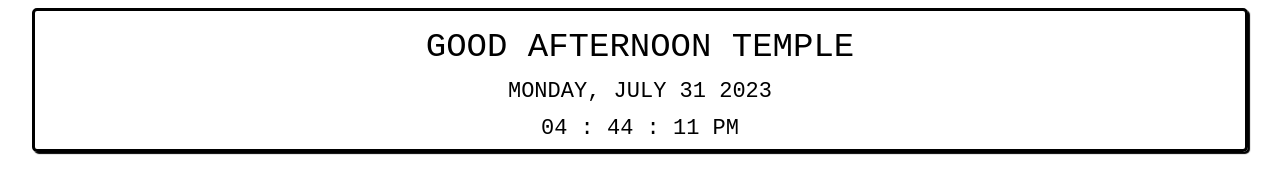
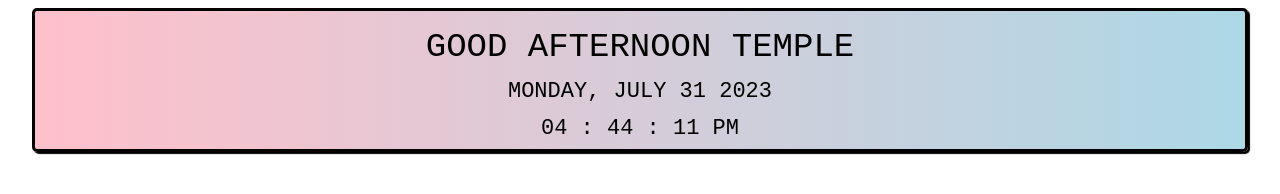
Before and after one commit to tdees1/notion, a plain HTML site: page index.html in a window 1280 px wide. Drawn offline with Linux system fonts and the light colour scheme.

Commit message:
Update index.html

```diff
--- a/index.html
+++ b/index.html
@@ -18,6 +18,7 @@
         .widget {
             padding: 5px 5px ;
             color: #000000;
+            background-image: linear-gradient(to left, lightblue , pink);
             display: flex;
             justify-content:center;
             align-items:center;
```
